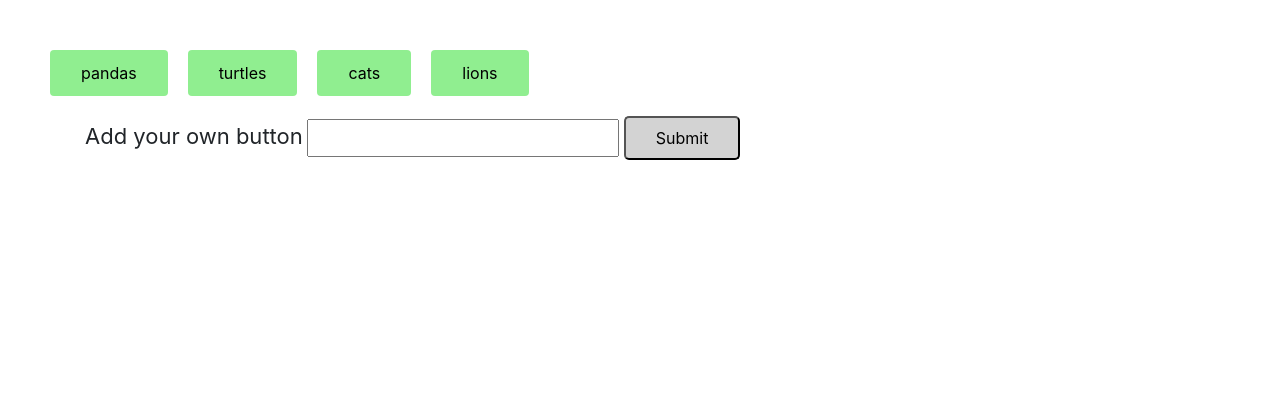
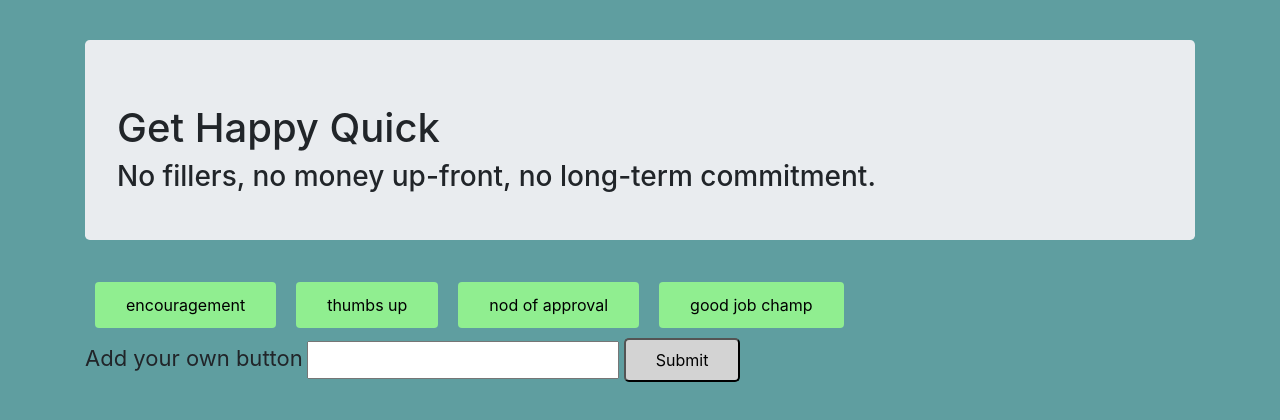
Before and after one commit to falondarville/giphyAPI, a plain HTML site: page index.html in a window 1280 px wide. Drawn offline with nearby package versions, Linux system fonts and the light colour scheme.

Commit message:
add styling

```diff
--- a/assets/css/style.css
+++ b/assets/css/style.css
@@ -1,5 +1,10 @@
 body {
   margin: 40px;
+  background-color: cadetblue;
+}
+
+.jumbotron {
+  height: 200px;
 }
 
 .btn {
--- a/assets/javascript/app.js
+++ b/assets/javascript/app.js
@@ -1,5 +1,10 @@
 $(document).ready(function() {
-  var topics = ["pandas", "turtles", "cats", "lions"];
+  var topics = [
+    "encouragement",
+    "thumbs up",
+    "nod of approval",
+    "good job champ",
+  ];
 
   appendButton();
 
@@ -47,7 +52,7 @@ $(document).ready(function() {
     }).then(function(response) {
       //loop through images that are retrieved
       for (var i = 0; i < 10; i++) {
-        $("#giphy").append(`<div> Rating:${response.data[i].rating}</div>`);
+        $("#giphy").append(`<br><div> Rating:${response.data[i].rating}</div>`);
         $("#giphy").append(
           `<img class=loadedImages data-state='still' data-animate=${
             response.data[i].images.downsized.url
--- a/index.html
+++ b/index.html
@@ -1,15 +1,24 @@
 <!DOCTYPE html>
 <html>
+
 <head>
 	<title>Giphy API</title>
-	<link rel="stylesheet" href="https://maxcdn.bootstrapcdn.com/bootstrap/4.0.0/css/bootstrap.min.css" integrity="sha384-Gn5384xqQ1aoWXA+058RXPxPg6fy4IWvTNh0E263XmFcJlSAwiGgFAW/dAiS6JXm" crossorigin="anonymous">
+	<link rel="stylesheet" href="https://maxcdn.bootstrapcdn.com/bootstrap/4.0.0/css/bootstrap.min.css" integrity="sha384-Gn5384xqQ1aoWXA+058RXPxPg6fy4IWvTNh0E263XmFcJlSAwiGgFAW/dAiS6JXm"
+	 crossorigin="anonymous">
 	<link rel="stylesheet" type="text/css" href="assets/css/style.css">
 </head>
+
 <body>
 
+	<div class="container">
+
+		<div class="jumbotron">
+			<h1>Get Happy Quick</h1>
+			<h3>No fillers, no money up-front, no long-term commitment.</h3>
+		</div>
 		<div id="buttons"></div>
 
-	<div class="container">
+
 		<form id="main-form">
 			<label for="user-input">Add your own button</label>
 			<input type="text" id="user-input">
@@ -17,11 +26,12 @@
 			<input id="addSearch" type="submit" value="Submit">
 		</form>
 
+		<div id="giphy" class="text-center"></div>
+
 	</div>
-
-	<div id="giphy"></div>
 
 	<script src="https://ajax.googleapis.com/ajax/libs/jquery/3.3.1/jquery.min.js"></script>
 	<script src="assets/javascript/app.js"></script>
 </body>
+
 </html>
```
Lines whose indentation alone changed are shown as unchanged.
